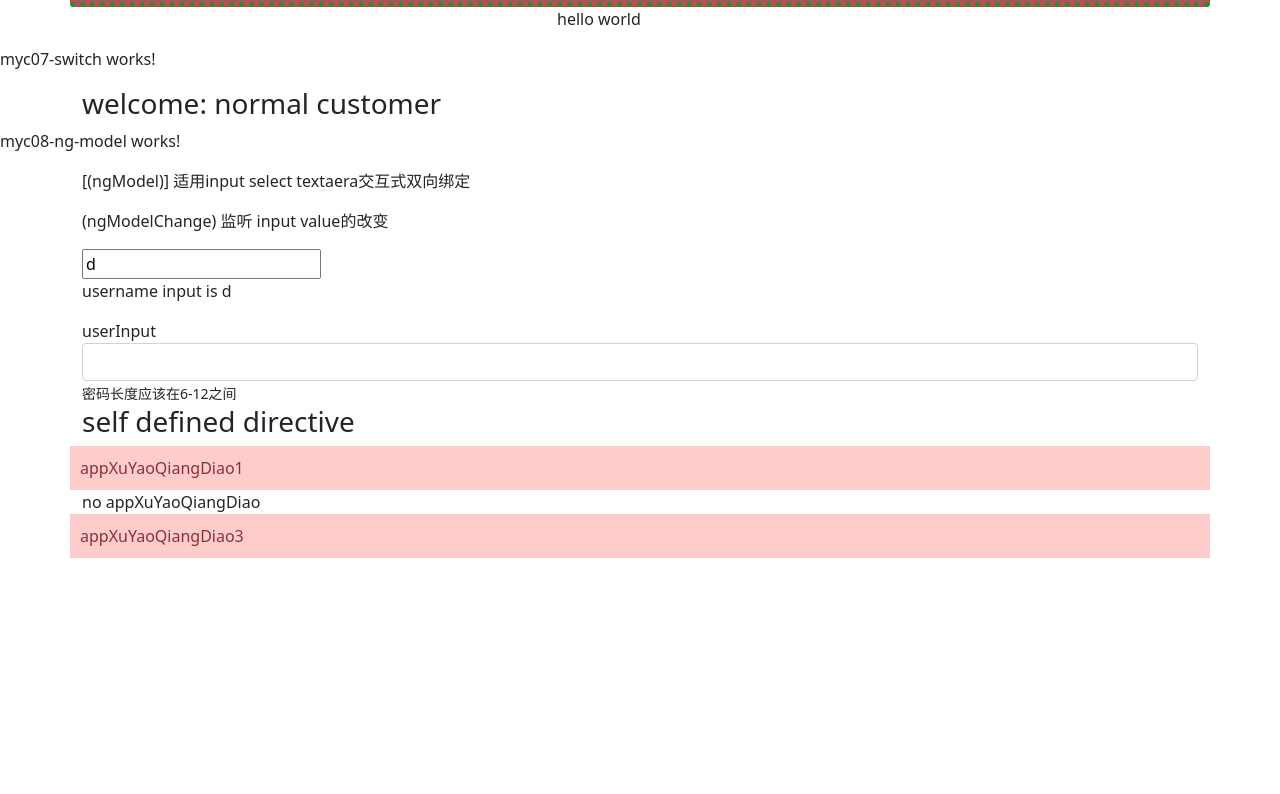
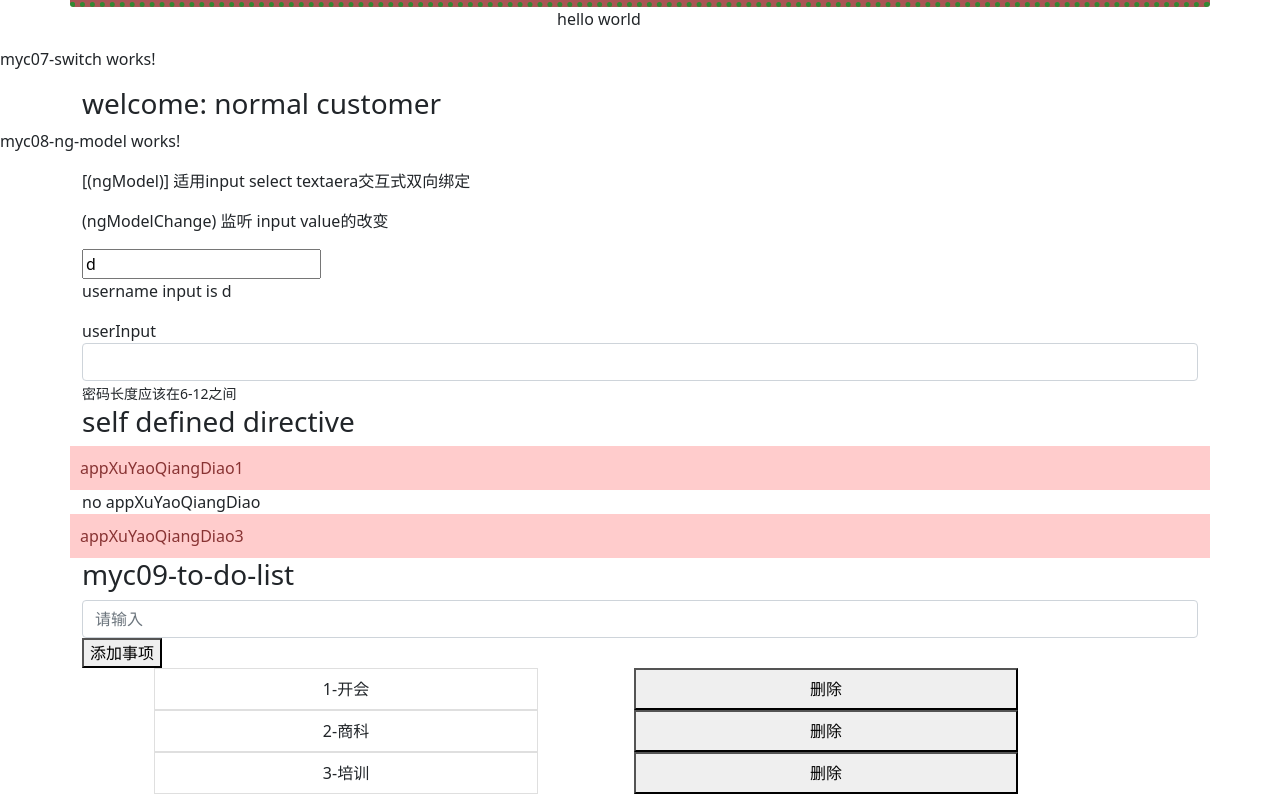
Before and after one commit to foureverhh/angular-bilibili-danei, an Angular app: page / in a window 1280 px wide. Shown: the part 1383-2177 px from the top of the page. Before the commit the page ends 1941 px from the top, so only its background shows below. Built offline with nearby package versions, Linux system fonts and the light colour scheme.

Commit message:
to do list

```diff
--- a/src/app/app.component.html
+++ b/src/app/app.component.html
@@ -11,3 +11,4 @@
 <app-myc06-style></app-myc06-style>
 <app-myc07-switch></app-myc07-switch>
 <app-myc08-ng-model></app-myc08-ng-model>
+<app-myc09-to-do-list></app-myc09-to-do-list>
--- a/src/app/app.module.ts
+++ b/src/app/app.module.ts
@@ -14,6 +14,7 @@ import { Myc07SwitchComponent } from './myc07-switch/myc07-switch.component';
 import { Myc08NgModelComponent } from './myc08-ng-model/myc08-ng-model.component';
 import { FormsModule } from '@angular/forms';
 import { XuYaoQiangDiaoDirective } from './self-define-directive/xuYaoQiangDiao/xu-yao-qiang-diao.directive';
+import { Myc09ToDoListComponent } from './myc09-to-do-list/myc09-to-do-list.component';
 
 
 @NgModule({
@@ -29,6 +30,7 @@ import { XuYaoQiangDiaoDirective } from './self-define-directive/xuYaoQiangDiao/
     Myc07SwitchComponent,
     Myc08NgModelComponent,
     XuYaoQiangDiaoDirective,
+    Myc09ToDoListComponent,
   ],
   imports: [
     BrowserModule,
--- /dev/null
+++ b/src/app/myc09-to-do-list/myc09-to-do-list.component.html
@@ -0,0 +1,20 @@
+
+<div class="container">
+    <div class="row">
+        <h3>myc09-to-do-list</h3>
+    </div>
+    <form action="">
+        <div class="form-group">
+            <input type="text" name="itemToAdd" id="" class="form-control" placeholder="请输入" [(ngModel)]="itemToAdd" >
+            <small *ngIf="toDoList.length == 0">无待办事项</small>
+        </div>
+        <button type="submit" (click)="addItem()">添加事项</button>
+    </form>
+    <div class="row">
+        <ul class="list-group" *ngFor="let item of toDoList; let i = index">
+            <div class="row">
+                <li class="list-group-item col-md-4 offset-md-1 text-center">{{i+1}}-{{item}}</li><button class="col-md-4 offset-md-1" (click)="removeItem(i)">删除</button>
+            </div>
+        </ul>
+    </div>
+</div>
--- /dev/null
+++ b/src/app/myc09-to-do-list/myc09-to-do-list.component.ts
@@ -0,0 +1,26 @@
+import { Component, OnInit } from '@angular/core';
+
+@Component({
+  selector: 'app-myc09-to-do-list',
+  templateUrl: './myc09-to-do-list.component.html',
+  styleUrls: ['./myc09-to-do-list.component.scss']
+})
+export class Myc09ToDoListComponent implements OnInit {
+  toDoList = ['开会','商科','培训'];
+  itemToAdd = '';
+
+  constructor() { }
+
+  ngOnInit(): void {
+  }
+
+  addItem() {
+    console.log("input",this.itemToAdd)
+    this.toDoList.push(this.itemToAdd);
+    this.itemToAdd = '';
+  }
+
+  removeItem(index: number){
+    this.toDoList.splice(index,1);
+  }
+}
```
Also changed, not shown: src/app/myc09-to-do-list/myc09-to-do-list.component.scss (added), 1 other file (tests, documents, lock files or other folders).
